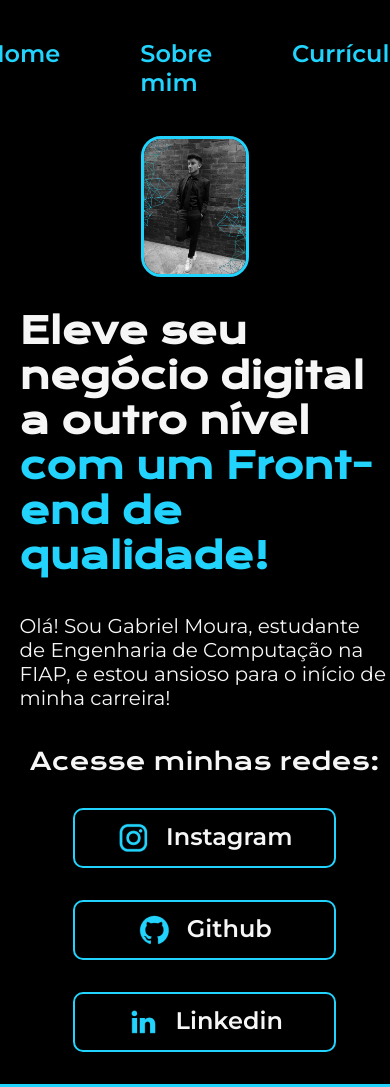
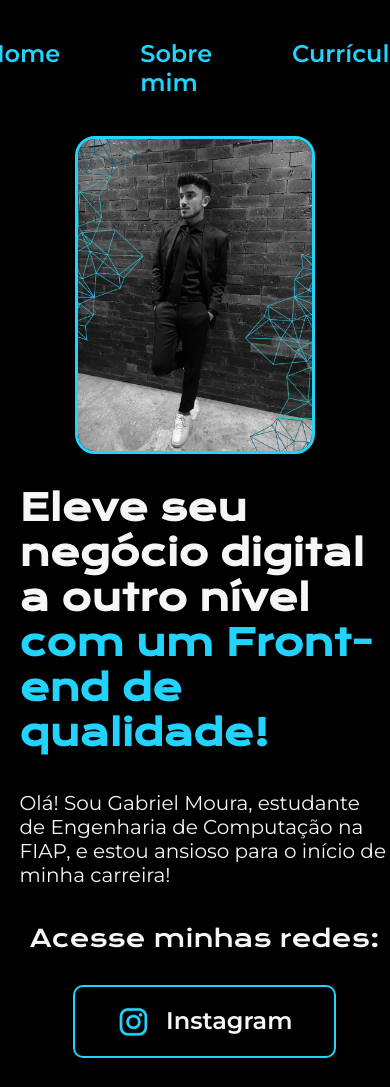
Before and after one commit to Gabs-Moura/portfolio, a plain HTML site: page index.html in a window 390 px wide. Shown: the top 1087 px of the page. Drawn offline with nearby package versions, Linux system fonts and the light colour scheme.

Commit message:
Update style.css

```diff
--- a/styles/style.css
+++ b/styles/style.css
@@ -131,7 +131,8 @@ body{
 @media (max-width: 1200px){
 
     .cabecalho{
-        padding: 10%;
+        padding: 10% 0;
+        font-size: 1.5rem;
     }
 
     .cabecalho_menu{
@@ -143,12 +144,15 @@ body{
 
     }
     .imagem{
-        display: flex;
-        justify-content: center;
+        width: 60%;
         margin-left: 10%;
     }
     .apresentacao_conteudo{
         padding: 8% 0 8% 0;
         width: auto;
     }
+
+    .apresentacao_conteudo_links_botao{
+        padding: 5% 0;
+    }
 }
```
